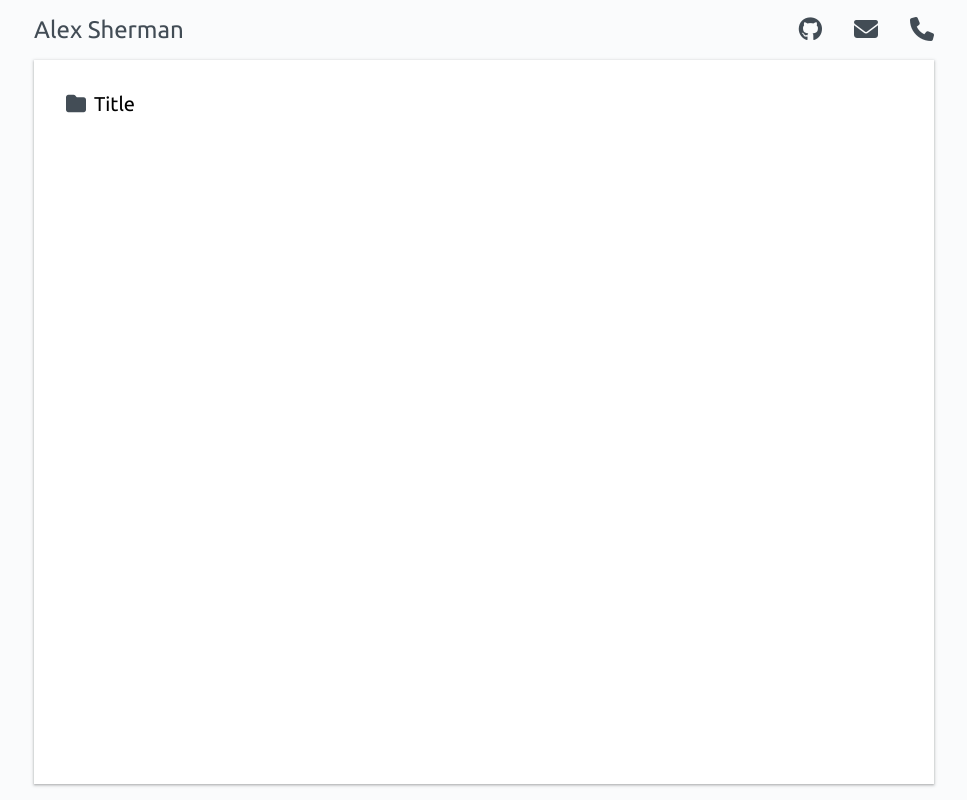
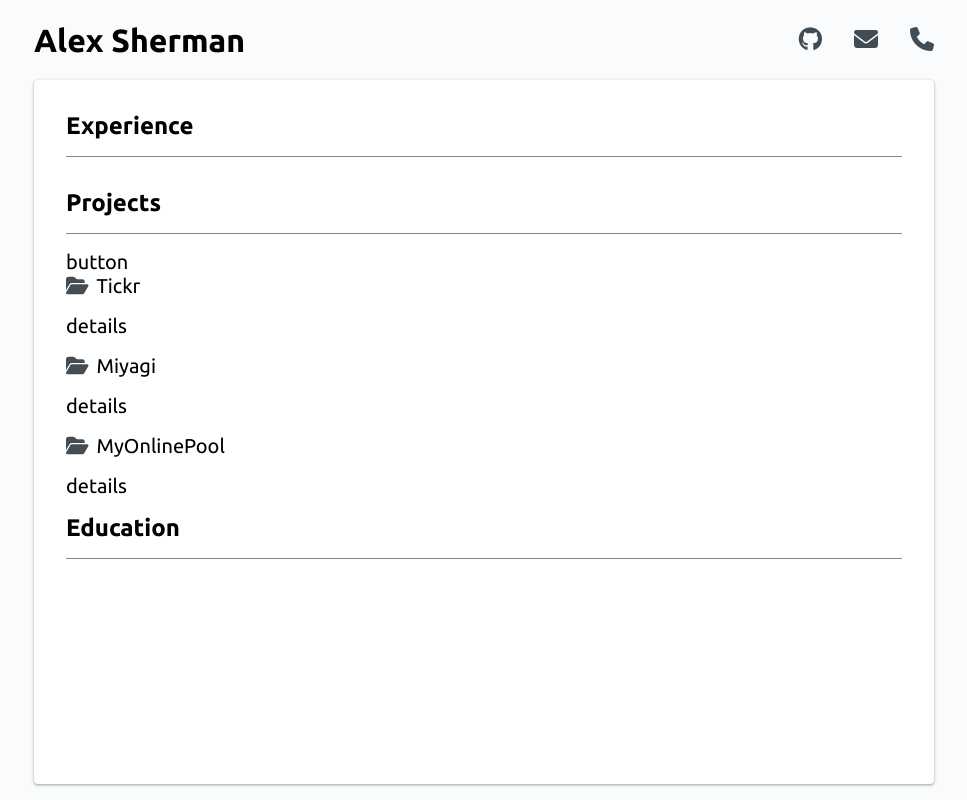
Before and after one commit to asherman-ca/resume, a React (Create React App) app: page / in a window 1280 px wide. Shown: the whole page, without its empty margins (156-1123 px from the left). Built offline with nearby package versions, Linux system fonts and the light colour scheme.

Commit message:
section open and close button

```diff
--- a/package.json
+++ b/package.json
@@ -35,5 +35,8 @@
 			"last 1 firefox version",
 			"last 1 safari version"
 		]
+	},
+	"devDependencies": {
+		"babel-preset-es2015": "^6.24.1"
 	}
 }
--- a/src/components/ResumeListItem.jsx
+++ b/src/components/ResumeListItem.jsx
@@ -1,7 +1,7 @@
 import React, { useState } from 'react';
 
-const ResumeListItem = () => {
-	const [show, setShow] = useState(false);
+const ResumeListItem = ({ item, itemShow }) => {
+	const [show, setShow] = useState(itemShow);
 	return (
 		<div className='resume-list-item'>
 			<div className='header'>
@@ -9,7 +9,7 @@ const ResumeListItem = () => {
 					onClick={() => setShow(!show)}
 					className={show ? 'fa-solid fa-folder-open' : 'fa-solid fa-folder'}
 				/>
-				<span className='title'>Title</span>
+				<span className='title'>{item.title}</span>
 			</div>
 			{show && <div className='details'>details</div>}
 		</div>
--- a/src/pages/Home.jsx
+++ b/src/pages/Home.jsx
@@ -2,16 +2,64 @@ import React, { useState, useEffect } from 'react';
 import ResumeListItem from '../components/ResumeListItem';
 import { resumeData } from '../data/resume';
 
+// const resumeData = {
+// 	experience: [],
+// 	projects: [
+// 		{ title: 'Tickr' },
+// 		{ title: 'Miyagi' },
+// 		{ title: 'MyOnlinePool' },
+// 	],
+// 	education: [],
+// };
+
 const Home = () => {
-	const [resume, setResume] = useState({});
+	const [resume, setResume] = useState();
+	const [showExperience, setShowExperience] = useState(true);
+	const [showProjects, setShowProjects] = useState(true);
+
 	useEffect(() => {
 		setResume(resumeData);
 	}, []);
+
 	return (
 		<div className='home-container'>
 			{console.log('resume', resume)}
-
-			<ResumeListItem />
+			<div className='section'>
+				<span className='title'>Experience</span>
+				<div className='list'></div>
+			</div>
+			<div className='section'>
+				{console.log('show projects', showProjects)}
+				<span className='title'>Projects</span>
+				<div className='button' onClick={() => setShowProjects(!showProjects)}>
+					button
+				</div>
+				<div className='list'>
+					{showProjects &&
+						resumeData.projects.map((project) => {
+							return (
+								<ResumeListItem
+									key={project.title}
+									item={project}
+									itemShow={true}
+								/>
+							);
+						})}
+					{!showProjects &&
+						resumeData.projects.map((project) => {
+							return (
+								<ResumeListItem
+									key={project.title}
+									item={project}
+									itemShow={false}
+								/>
+							);
+						})}
+				</div>
+			</div>
+			<div className='section'>
+				<span className='title'>Education</span>
+			</div>
 		</div>
 	);
 };
--- a/src/styles/Home.css
+++ b/src/styles/Home.css
@@ -1,12 +1,34 @@
 .home-container {
 	flex-grow: 2;
+	display: flex;
+	flex-direction: column;
+	gap: 1rem;
 
 	width: 90%;
 	max-width: 900px;
 	margin: 0 auto 1rem;
 	padding: 2rem;
 
+	border-radius: 0.25rem;
 	box-shadow: rgba(60, 64, 67, 0.3) 0px 1px 2px 0px,
 		rgba(60, 64, 67, 0.15) 0px 1px 3px 1px;
 	background-color: white;
 }
+
+.home-container .section .list {
+	display: flex;
+	flex-direction: column;
+	gap: 1rem;
+
+	/* margin-top: 1rem; */
+}
+
+.home-container .section > .title {
+	font-size: 1.5rem;
+	font-weight: bold;
+
+	display: block;
+	padding-bottom: 1rem;
+	margin-bottom: 1rem;
+	border-bottom: 0.75px solid var(--clr-grey);
+}
--- a/src/styles/Nav.css
+++ b/src/styles/Nav.css
@@ -3,17 +3,21 @@
 	display: flex;
 	justify-content: space-between;
 	align-items: center;
-	height: 60px;
+	height: 80px;
 
 	width: 90%;
 	max-width: 900px;
 	margin: 0 auto;
 	/* padding-top: 1rem; */
 
-	font-size: 1.5rem;
-	color: var(--clr-blk-button);
+	/* color: var(--clr-blk-button); */
 	/* box-shadow: rgba(60, 64, 67, 0.3) 0px 1px 2px 0px,
 		rgba(60, 64, 67, 0.15) 0px 1px 3px 1px; */
+}
+
+.nav-container > span {
+	font-size: 2rem;
+	font-weight: bold;
 }
 
 .nav-container a:hover {
@@ -24,11 +28,16 @@
 .nav-container > div {
 	display: flex;
 	gap: 2rem;
+	color: var(--clr-blk-button);
+}
+
+.nav-container i {
+	font-size: 1.5rem;
 }
 
 .tooltip-text {
 	position: absolute;
-	top: 60px;
+	top: 80px;
 	right: 0;
 
 	z-index: 1;
@@ -36,7 +45,7 @@
 	color: black;
 	padding: 1rem;
 
-	font-size: 1rem;
+	font-size: 1.25rem;
 	border-radius: 0.25rem;
 }
 
--- a/src/styles/ResumeListItem.css
+++ b/src/styles/ResumeListItem.css
@@ -7,11 +7,14 @@
 	align-items: center;
 	gap: 0.5rem;
 	/* justify-content: space-between; */
+	/* margin-bottom: 1rem; */
 }
 
 .resume-list-item .details {
 	animation: fadeIn linear 0.25s;
 	position: relative;
+
+	margin-top: 1rem;
 }
 
 .resume-list-item i {
```
Also changed, not shown: 1 other file (tests, documents, lock files or other folders). Lines whose indentation alone changed are shown as unchanged.
